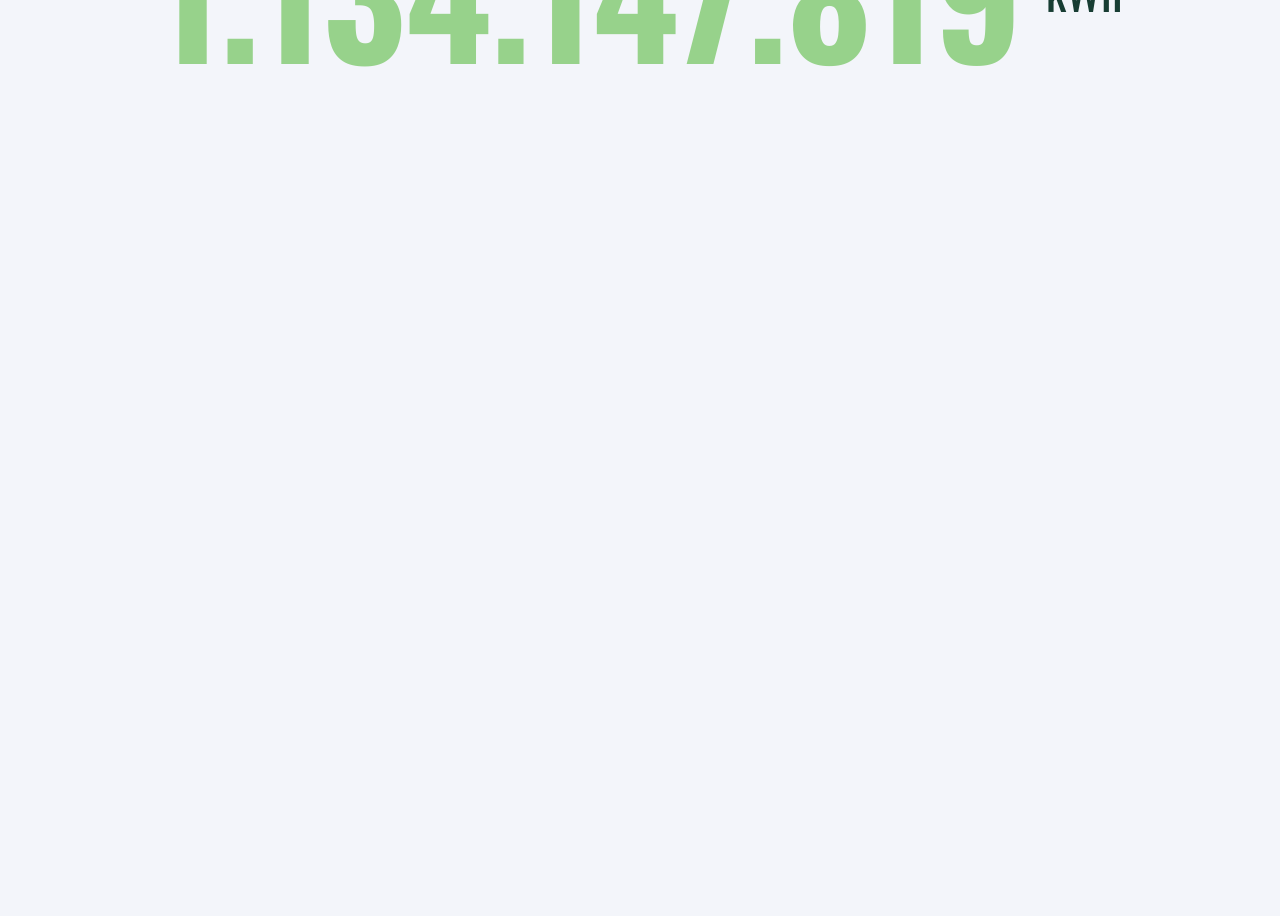
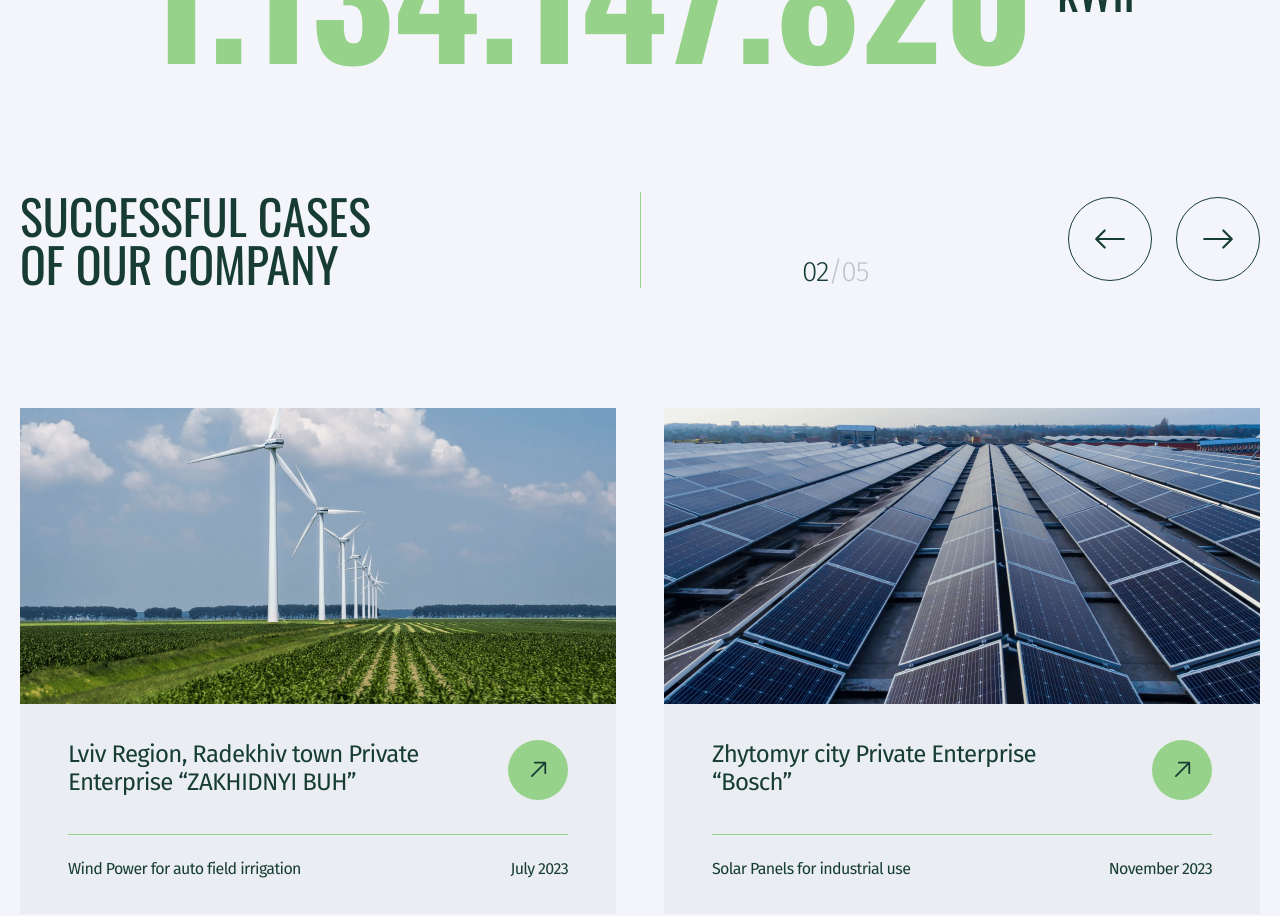
Before and after one commit to HronaOlha/Ecosolution-test, a React (Create React App) app: page / in a window 1280 px wide. Shown: the part 2480-3396 px from the top of the page. Before the commit the page ends 2612 px from the top, so only its background shows below. Built offline with nearby package versions, Linux system fonts and the light colour scheme.

Commit message:
feature: add Cases section

```diff
--- a/src/components/App.jsx
+++ b/src/components/App.jsx
@@ -4,7 +4,7 @@ import Header from './Header/Header';
 import Main from './Main/Main';
 import Values from './Values/Values';
 import Electricity from './Electricity/Electricity';
-// import Cases from './components/Cases/Cases';
+import Cases from './Cases/Cases';
 // import Faq from './components/Faq/Faq';
 // import Contact from './components/Contact/Contact';
 // import Footer from './components/Footer/Footer';
@@ -39,8 +39,8 @@ function App() {
       <Main />
       <Values deviceType={deviceType} />
       <Electricity />
-      {/* <Cases deviceType={deviceType} />
-      <Faq />
+      <Cases deviceType={deviceType} />
+      {/* <Faq />
       <Contact />
       <Footer /> */}
     </>
--- /dev/null
+++ b/src/components/Cases/Cases.jsx
@@ -0,0 +1,105 @@
+import PropTypes from "prop-types";
+
+import { useState } from "react";
+import {
+  CasesSection,
+  CasesTitle,
+  SlideBar,
+  ButtonContainer,
+  ToggleButton,
+  CasesList,
+  CasesItem,
+  CasesThumb,
+  MainInfoBox,
+  InfoBox,
+} from "./Cases.styled";
+import { slides } from "../../constants/constants";
+import { GoArrowUpRight } from "react-icons/go";
+import { BsArrowLeft, BsArrowRight } from "react-icons/bs";
+
+const Cases = ({ deviceType }) => {
+  const [currentSlide, setCurrentSlide] = useState(0);
+
+  const addZero = (n) => {
+    return String(n).padStart(2, "0");
+  };
+
+  const toggleSlide = (n) => {
+    setCurrentSlide((prev) => {
+      let newSlide = prev + n;
+
+      if (newSlide < 0) {
+        newSlide = slides.length - 1;
+      } else if (newSlide >= slides.length) {
+        newSlide = 0;
+      }
+
+      return newSlide;
+    });
+  };
+
+  const slidesPerView = deviceType === "mobile" ? 1 : 2;
+
+  const slideNum = () => {
+    let slideNum = currentSlide + slidesPerView;
+
+    if (slideNum > slides.length) slideNum = 1;
+
+    return slideNum;
+  };
+
+  const extendedSlides = [...slides, ...slides];
+
+  const currentSlides = extendedSlides.slice(
+    currentSlide,
+    currentSlide + slidesPerView
+  );
+
+  return (
+    <CasesSection id="cases">
+      <CasesTitle>Successful cases of our company</CasesTitle>
+      <SlideBar>
+        <p>
+          {addZero(slideNum())}
+          <span>/{addZero(slides.length)}</span>
+        </p>
+
+        <ButtonContainer>
+          <ToggleButton onClick={() => toggleSlide(-1)}>
+            <BsArrowLeft size="100%" />
+          </ToggleButton>
+          <ToggleButton onClick={() => toggleSlide(1)}>
+            <BsArrowRight size="100%" />
+          </ToggleButton>
+        </ButtonContainer>
+      </SlideBar>
+
+      <CasesList>
+        {currentSlides.map((item) => (
+          <CasesItem key={item.id}>
+            <img src={item.image} alt={item.title} />
+            <CasesThumb>
+              <MainInfoBox>
+                <h4>{item.title}</h4>
+                <a href="/">
+                  <GoArrowUpRight size="100%" />
+                </a>
+              </MainInfoBox>
+
+              <InfoBox>
+                <p>{item.text}</p>
+                <p>{item.date}</p>
+              </InfoBox>
+            </CasesThumb>
+          </CasesItem>
+        ))}
+      </CasesList>
+    </CasesSection>
+  );
+};
+
+export default Cases;
+
+Cases.propTypes = {
+  deviceType: PropTypes.string,
+};
--- /dev/null
+++ b/src/components/Cases/Cases.styled.js
@@ -0,0 +1,189 @@
+import styled from "styled-components";
+
+export const CasesSection = styled.section`
+  @media screen and (${({ theme }) => theme.media.tablet}) {
+    display: grid;
+    grid-template-columns: repeat(2, 1fr);
+    grid-template-areas:
+      "title slideBar"
+      "list list";
+  }
+  @media screen and (${({ theme }) => theme.media.desktop}) {
+    grid-row-gap: 100px;
+  }
+`;
+
+export const CasesTitle = styled.h2`
+  grid-area: title;
+
+  padding-right: 50px;
+
+  @media screen and (${({ theme }) => theme.media.tablet}) {
+    margin-bottom: 38px;
+  }
+  @media screen and (${({ theme }) => theme.media.desktop}) {
+    margin-bottom: 20px;
+    padding-right: 220px;
+  }
+`;
+
+export const SlideBar = styled.div`
+  grid-area: slideBar;
+
+  display: flex;
+  justify-content: space-between;
+  align-items: end;
+  margin-bottom: 20px;
+
+  @media screen and (${({ theme }) => theme.media.tablet}) {
+    padding-left: 9px;
+    border-left: 1px solid ${({ theme }) => theme.colors.mainGreen};
+  }
+  @media screen and (${({ theme }) => theme.media.desktop}) {
+    padding-left: 161px;
+  }
+
+  & > p {
+    font-size: ${({ theme }) => theme.fontSizes.xxl};
+    font-weight: ${({ theme }) => theme.fontWeights.light};
+    letter-spacing: -1.12px;
+
+    & > span {
+      color: ${({ theme }) => theme.colors.darkGreenAlfa};
+    }
+  }
+`;
+
+export const ButtonContainer = styled.div`
+  display: flex;
+  gap: 12px;
+
+  padding-bottom: 7px;
+
+  @media screen and (${({ theme }) => theme.media.desktop}) {
+    gap: 24px;
+  }
+`;
+
+export const ToggleButton = styled.button`
+  display: inline-block;
+
+  border-radius: 50px;
+  border: 1px solid;
+  height: 66px;
+  width: 66px;
+  padding: 15px;
+
+  background-color: transparent;
+  color: ${({ theme }) => theme.colors.darkGreen};
+  transition: border-color 400ms ease, color 400ms ease;
+
+  &:hover {
+    border-color: ${({ theme }) => theme.colors.mainGreen};
+    color: ${({ theme }) => theme.colors.mainGreen};
+  }
+
+  @media screen and (${({ theme }) => theme.media.desktop}) {
+    height: 84px;
+    width: 84px;
+    padding: 24px;
+  }
+`;
+
+export const CasesList = styled.ul`
+  grid-area: list;
+
+  display: flex;
+  gap: 24px;
+
+  @media screen and (${({ theme }) => theme.media.desktop}) {
+    gap: 48px;
+  }
+`;
+
+export const CasesItem = styled.li`
+  width: 100%;
+
+  & > img {
+    width: 100%;
+  }
+`;
+
+export const CasesThumb = styled.div`
+  padding: 24px 12px 12px;
+  background-color: ${({ theme }) => theme.colors.lightGrey};
+
+  @media screen and (${({ theme }) => theme.media.desktop}) {
+    padding: 36px 48px;
+  }
+`;
+
+export const MainInfoBox = styled.div`
+  display: flex;
+  justify-content: space-between;
+
+  margin-bottom: 12px;
+  padding-bottom: 21px;
+  border-bottom: 1px solid ${({ theme }) => theme.colors.mainGreen};
+
+  @media screen and (${({ theme }) => theme.media.desktop}) {
+    margin-bottom: 24px;
+    padding-bottom: 34px;
+  }
+
+  & > h4 {
+    margin: 0;
+    height: 66px;
+    width: 175px;
+
+    font-size: ${({ theme }) => theme.fontSizes.m};
+    font-weight: ${({ theme }) => theme.fontWeights.normal};
+    letter-spacing: -0.72px;
+
+    @media screen and (${({ theme }) => theme.media.tablet}) {
+      height: 72px;
+      width: 200px;
+      text-align: left;
+      font-size: ${({ theme }) => theme.fontSizes.l};
+    }
+    @media screen and (${({ theme }) => theme.media.desktop}) {
+      height: 58px;
+      width: 357px;
+      font-size: ${({ theme }) => theme.fontSizes.xl};
+    }
+  }
+
+  & > a {
+    display: inline-block;
+
+    border: none;
+    border-radius: 50px;
+
+    height: 60px;
+    width: 60px;
+    padding: 16px;
+
+    background-color: ${({ theme }) => theme.colors.mainGreen};
+    color: ${({ theme }) => theme.colors.darkGreen};
+    transition: background-color 400ms ease, color 400ms ease;
+
+    &:hover {
+      background-color: ${({ theme }) => theme.colors.darkGreen};
+      color: ${({ theme }) => theme.colors.mainGreen};
+    }
+  }
+`;
+
+export const InfoBox = styled.div`
+  display: flex;
+  justify-content: space-between;
+
+  font-size: ${({ theme }) => theme.fontSizes.xs};
+
+  @media screen and (${({ theme }) => theme.media.tablet}) {
+    font-size: ${({ theme }) => theme.fontSizes.s};
+  }
+  @media screen and (${({ theme }) => theme.media.desktop}) {
+    font-size: ${({ theme }) => theme.fontSizes.main};
+  }
+`;
```
